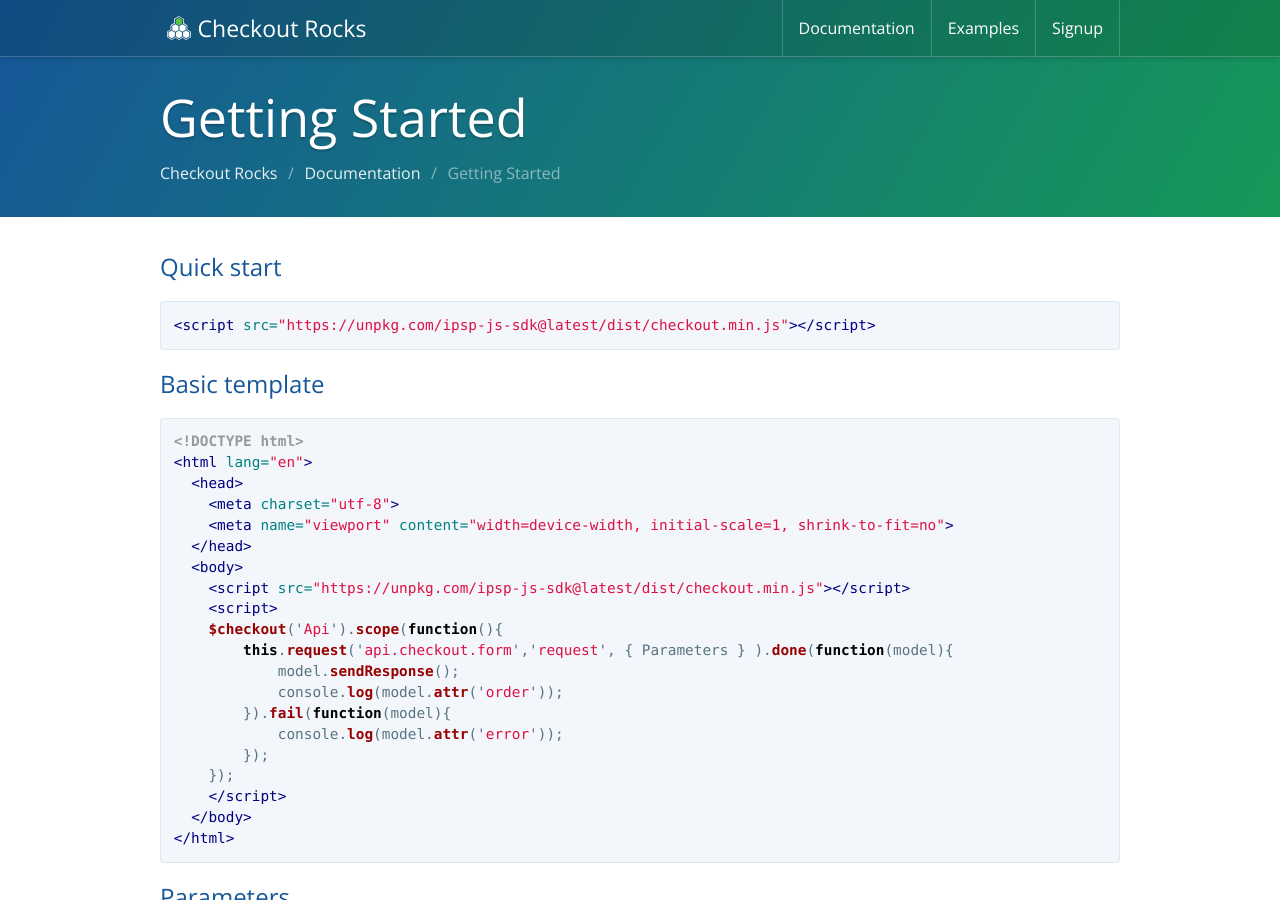
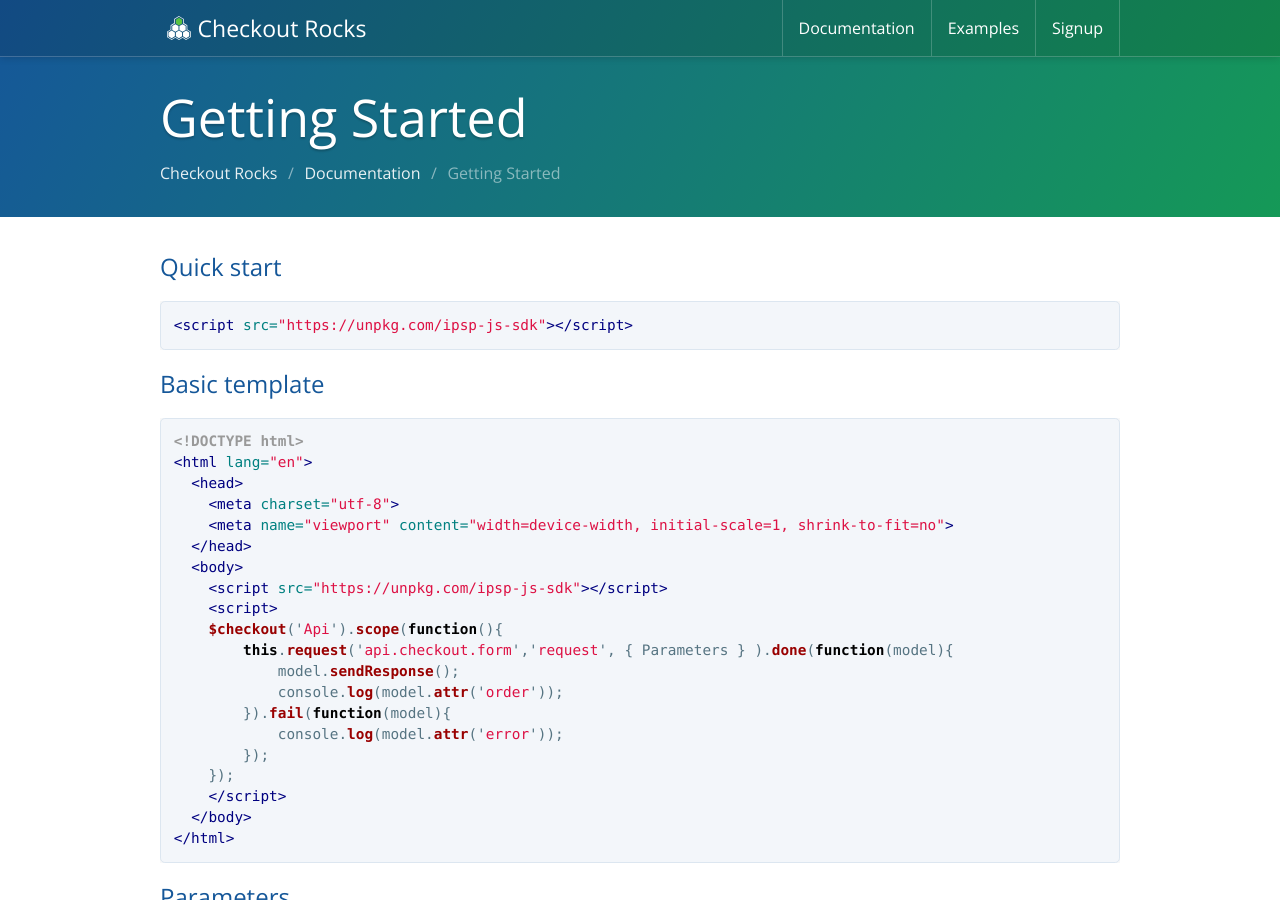
Before and after one commit to cloudipsp/ipsp-js-sdk, a Jekyll site: the page built from docs/docs/2.getting-started.md, in a window 1280 px wide and 900 px high. Built offline with Jekyll 4.4.1, drawn with Linux system fonts in a browser that asks for light colours; part of the change alters nothing that is shown.

Commit message:
update docs

````diff
--- a/docs/docs/2.getting-started.md
+++ b/docs/docs/2.getting-started.md
@@ -6,7 +6,7 @@ headline: Getting Started
 ## Quick start
 
 ```html
-<script src="https://unpkg.com/ipsp-js-sdk@latest/dist/checkout.min.js"></script>
+<script src="https://unpkg.com/ipsp-js-sdk"></script>
 ```
 
 ## Basic template
@@ -19,7 +19,7 @@ headline: Getting Started
     <meta name="viewport" content="width=device-width, initial-scale=1, shrink-to-fit=no">
   </head>
   <body>
-    <script src="https://unpkg.com/ipsp-js-sdk@latest/dist/checkout.min.js"></script>
+    <script src="https://unpkg.com/ipsp-js-sdk"></script>
     <script>
     $checkout('Api').scope(function(){
         this.request('api.checkout.form','request', { Parameters } ).done(function(model){
````
